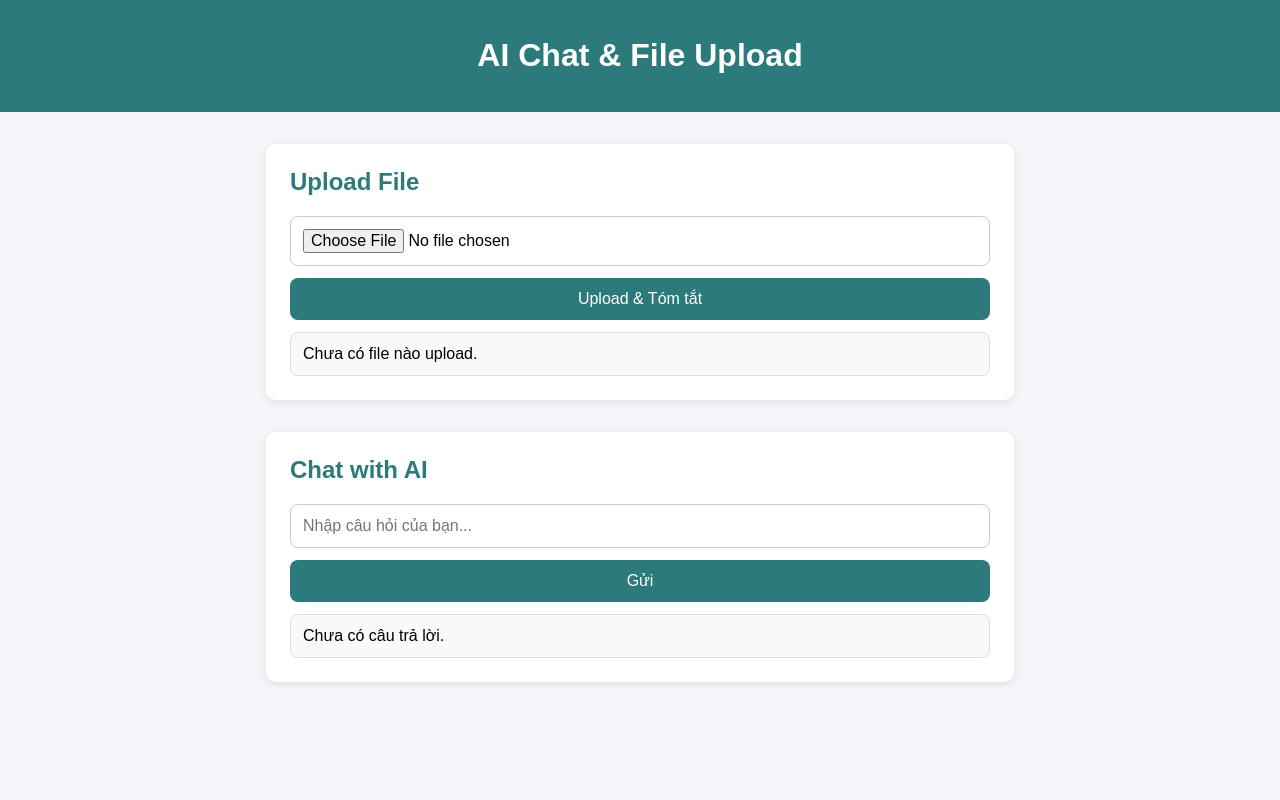
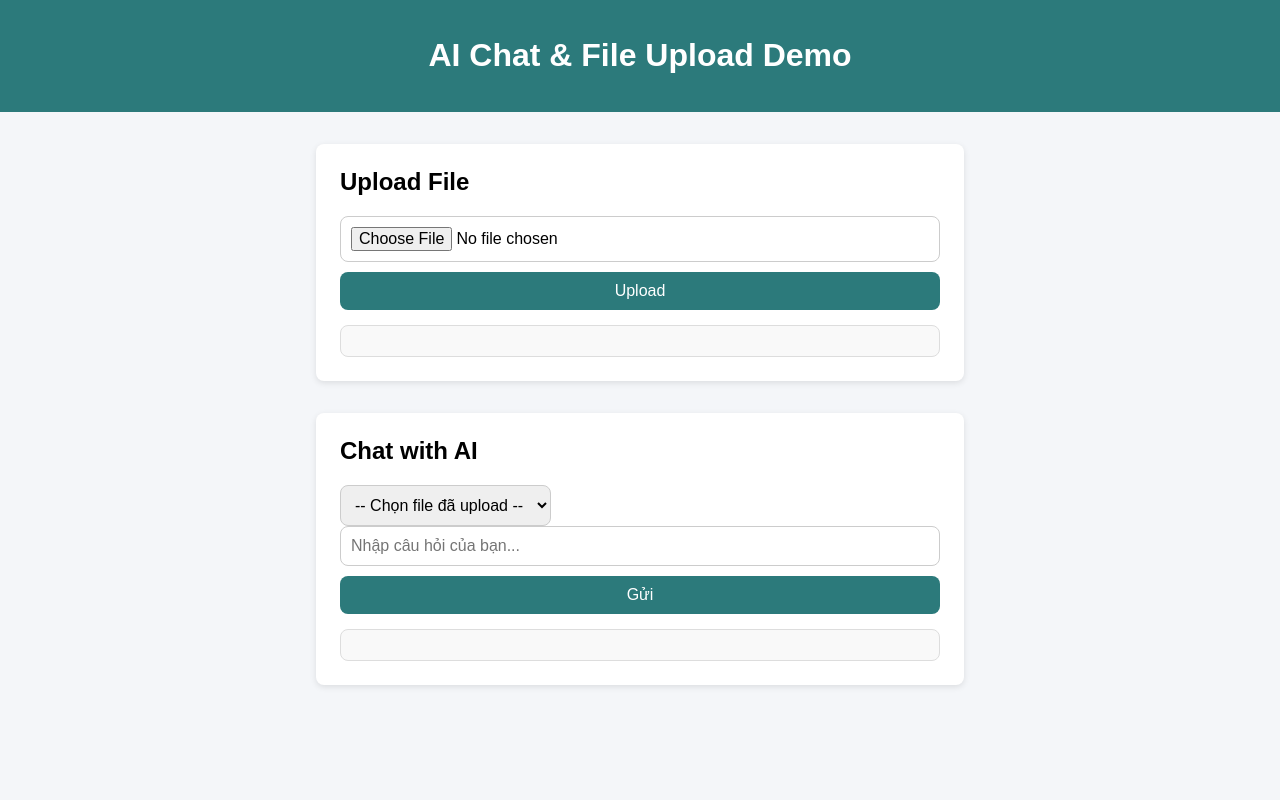
Before and after one commit to trongltgit/QLNS-DV_AI_Chatbot, a Python web app: template templates/index.html in a window 1280 px wide. Run offline with Jinja, Linux system fonts and the light colour scheme; the template is opened without the code that fills it, so the values that code supplies are empty.

Commit message:
Update index.html

```diff
--- a/templates/index.html
+++ b/templates/index.html
@@ -1,161 +1,94 @@
 <!DOCTYPE html>
-<html lang="vi">
+<html lang="en">
 <head>
   <meta charset="UTF-8">
-  <title>AI Chat & File Upload</title>
+  <title>AI Chat & File Upload Demo</title>
   <style>
-    body {
-      font-family: Arial, sans-serif;
-      background: #f4f6f9;
-      margin: 0;
-      padding: 0;
-      display: flex;
-      flex-direction: column;
-      min-height: 100vh;
-    }
-    header {
-      background: #2c7a7b;
-      color: white;
-      padding: 1rem;
-      text-align: center;
-    }
-    main {
-      flex: 1;
-      display: flex;
-      flex-direction: column;
-      align-items: center;
-      padding: 2rem;
-      gap: 2rem;
-    }
-    .section {
-      width: 100%;
-      max-width: 700px;
-      background: white;
-      padding: 1.5rem;
-      border-radius: 10px;
-      box-shadow: 0 2px 8px rgba(0,0,0,0.1);
-    }
-    h2 {
-      margin-top: 0;
-      color: #2c7a7b;
-    }
-    form {
-      display: flex;
-      flex-direction: column;
-      gap: 12px;
-    }
-    input[type="text"], input[type="file"] {
-      padding: 12px;
-      font-size: 16px;
-      border: 1px solid #ccc;
-      border-radius: 8px;
-    }
-    button {
-      padding: 12px;
-      font-size: 16px;
-      background: #2c7a7b;
-      color: white;
-      border: none;
-      border-radius: 8px;
-      cursor: pointer;
-    }
-    button:hover {
-      background: #285e61;
-    }
-    #uploadSummary, #chatResponse {
-      margin-top: 12px;
-      padding: 12px;
-      background: #f9f9f9;
-      border-radius: 8px;
-      border: 1px solid #ddd;
-      white-space: pre-wrap;
-    }
+    body { font-family: Arial; background: #f4f6f9; margin:0; padding:0; display:flex; flex-direction:column; min-height:100vh; }
+    header { background: #2c7a7b; color:white; padding:1rem; text-align:center; }
+    main { flex:1; display:flex; flex-direction:column; align-items:center; justify-content:flex-start; padding:2rem; gap:2rem; }
+    .section { width:100%; max-width:600px; background:white; padding:1.5rem; border-radius:8px; box-shadow:0 2px 6px rgba(0,0,0,0.1);}
+    h2 { margin-top:0; }
+    form { display:flex; flex-direction:column; gap:10px; }
+    input[type="text"], input[type="file"] { padding:10px; font-size:16px; border:1px solid #ccc; border-radius:8px; }
+    select { padding:10px; font-size:16px; border:1px solid #ccc; border-radius:8px; }
+    button { padding:10px 20px; font-size:16px; background:#2c7a7b; color:white; border:none; border-radius:8px; cursor:pointer; }
+    button:hover { background:#285e61; }
+    #chatResponse, #uploadResponse { margin-top:15px; padding:15px; background:#f9f9f9; border-radius:8px; border:1px solid #ddd; white-space: pre-wrap;}
   </style>
 </head>
 <body>
-  <header>
-    <h1>AI Chat & File Upload</h1>
-  </header>
-
+  <header><h1>AI Chat & File Upload Demo</h1></header>
   <main>
-    <!-- Upload Section -->
     <div class="section">
       <h2>Upload File</h2>
       <form id="uploadForm">
-        <input type="file" id="fileInput" accept=".txt,.pdf,.docx,.xlsx" required />
-        <button type="submit">Upload & Tóm tắt</button>
+        <input type="file" id="fileInput" accept=".txt,.pdf,.docx" required />
+        <button type="submit">Upload</button>
       </form>
-      <div id="uploadSummary">Chưa có file nào upload.</div>
+      <div id="uploadResponse"></div>
     </div>
 
-    <!-- Chat Section -->
     <div class="section">
       <h2>Chat with AI</h2>
+      <select id="fileSelect">
+        <option value="">-- Chọn file đã upload --</option>
+      </select>
       <form id="chatForm">
         <input type="text" id="prompt" placeholder="Nhập câu hỏi của bạn..." required />
         <button type="submit">Gửi</button>
       </form>
-      <div id="chatResponse">Chưa có câu trả lời.</div>
+      <div id="chatResponse"></div>
     </div>
   </main>
 
   <script>
     const uploadForm = document.getElementById("uploadForm");
     const fileInput = document.getElementById("fileInput");
-    const uploadSummary = document.getElementById("uploadSummary");
+    const uploadResponse = document.getElementById("uploadResponse");
+    const fileSelect = document.getElementById("fileSelect");
+
+    uploadForm.addEventListener("submit", async (e) => {
+      e.preventDefault();
+      if (!fileInput.files.length) return;
+      const file = fileInput.files[0];
+      const formData = new FormData();
+      formData.append("file", file);
+      uploadResponse.textContent = "Đang upload...";
+      try {
+        const res = await fetch("/upload", { method: "POST", body: formData });
+        const data = await res.json();
+        if (data.filename) {
+          uploadResponse.textContent = `✅ Upload thành công: ${data.filename}\nTóm tắt: ${data.summary}`;
+          // Thêm file vào select
+          const option = document.createElement("option");
+          option.value = data.filename;
+          option.textContent = data.filename;
+          fileSelect.appendChild(option);
+        } else if (data.error) {
+          uploadResponse.textContent = `❌ Lỗi: ${data.error}`;
+        }
+      } catch(err) { uploadResponse.textContent = `❌ Lỗi server: ${err.message}`; }
+    });
 
     const chatForm = document.getElementById("chatForm");
     const promptInput = document.getElementById("prompt");
     const chatResponse = document.getElementById("chatResponse");
 
-    // ------------------ Upload File & Summarize ------------------
-    uploadForm.addEventListener("submit", async (e) => {
-      e.preventDefault();
-      if (!fileInput.files.length) return;
-
-      const file = fileInput.files[0];
-      const formData = new FormData();
-      formData.append("file", file);
-
-      uploadSummary.textContent = "Đang upload và tóm tắt...";
-
-      try {
-        const res = await fetch("/upload", { method: "POST", body: formData });
-        const data = await res.json();
-
-        if (data.summary) {
-          uploadSummary.textContent = `✅ Tóm tắt file "${file.name}":\n\n${data.summary}`;
-        } else if (data.error) {
-          uploadSummary.textContent = `❌ Lỗi: ${data.error}`;
-        }
-      } catch (err) {
-        uploadSummary.textContent = `❌ Lỗi kết nối server: ${err.message}`;
-      }
-    });
-
-    // ------------------ Chat AI ------------------
     chatForm.addEventListener("submit", async (e) => {
       e.preventDefault();
-      const prompt = promptInput.value.trim();
-      if (!prompt) return;
-
+      const filename = fileSelect.value;
+      if(!filename){ chatResponse.textContent="❌ Chọn file trước khi chat"; return; }
       chatResponse.textContent = "Đang xử lý...";
-
+      const formData = new FormData();
+      formData.append("prompt", promptInput.value);
+      formData.append("filename", filename);
       try {
-        const res = await fetch("/chat", {
-          method: "POST",
-          headers: { "Content-Type": "application/json" },
-          body: JSON.stringify({ prompt })
-        });
+        const res = await fetch("/chat", { method:"POST", body:formData });
         const data = await res.json();
-        if (data.response) {
-          chatResponse.textContent = data.response;
-        } else if (data.error) {
-          chatResponse.textContent = `❌ Lỗi: ${data.error}`;
-        }
-      } catch (err) {
-        chatResponse.textContent = `❌ Lỗi kết nối server: ${err.message}`;
-      }
+        if(data.response) chatResponse.textContent = data.response;
+        else if(data.error) chatResponse.textContent = `❌ Lỗi: ${data.error}`;
+      } catch(err){ chatResponse.textContent = `❌ Lỗi server: ${err.message}`; }
     });
   </script>
 </body>
```
